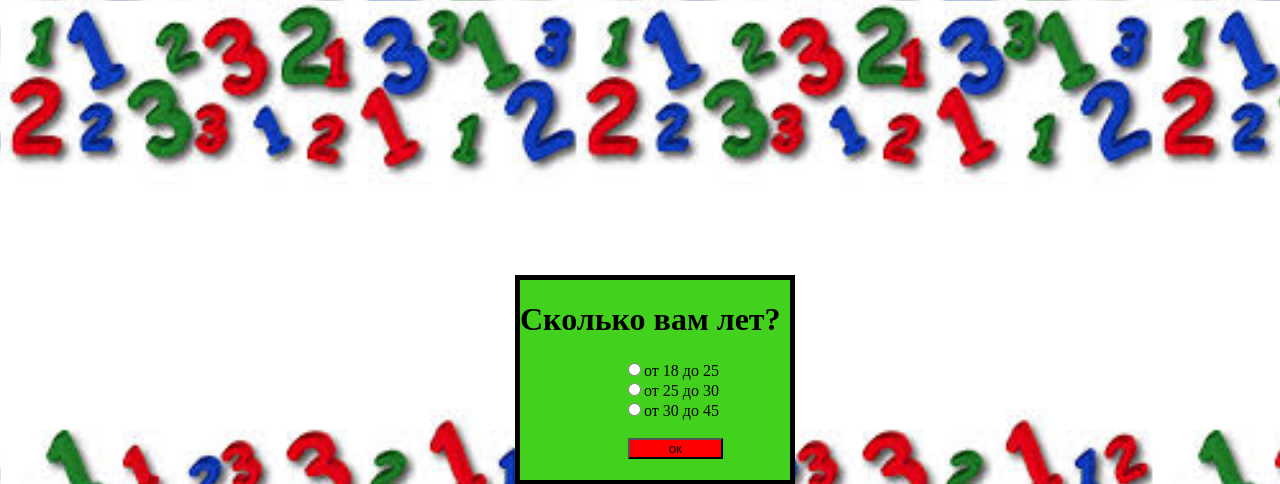
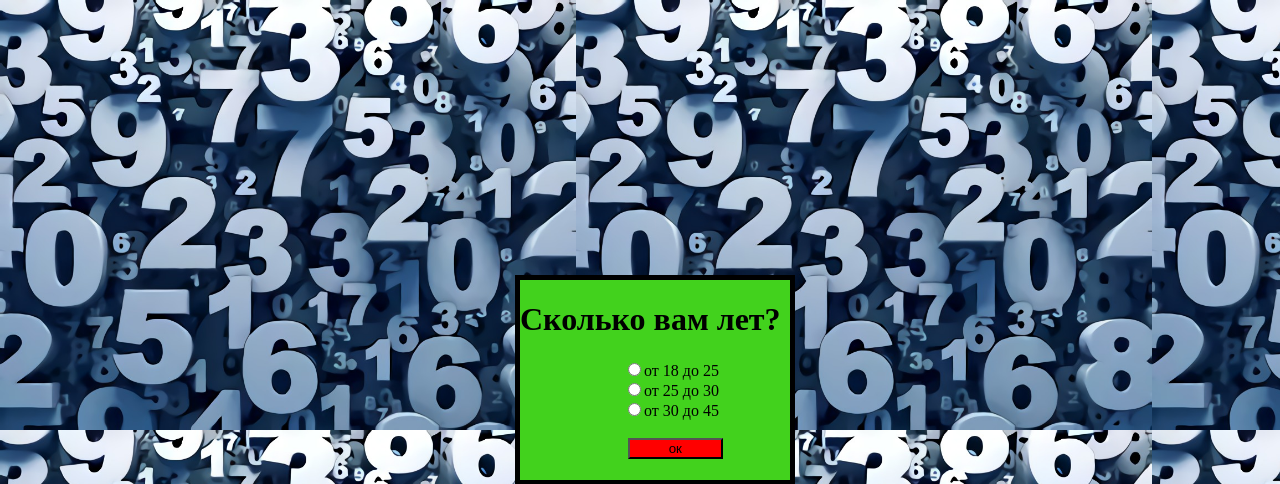
Before and after one commit to SergeiPozharkov/main_project, a PHP site: page /voting.html in a window 1280 px wide. Shown: the top 484 px of the page. Run offline with PHP 8.4, Linux system fonts and the light colour scheme.

Commit message:
chenges php home work

```diff
--- a/php/homework_php/voting/style.css
+++ b/php/homework_php/voting/style.css
@@ -1,5 +1,5 @@
 body {
-    background-image: url(num2.jpg);
+    background-image: url(num.jpg);
     background-size:45%;
 }
 
```
Also changed, not shown: php/homework_php/voting/num.jpg, php/homework_php/voting/num2.jpg (deleted).
